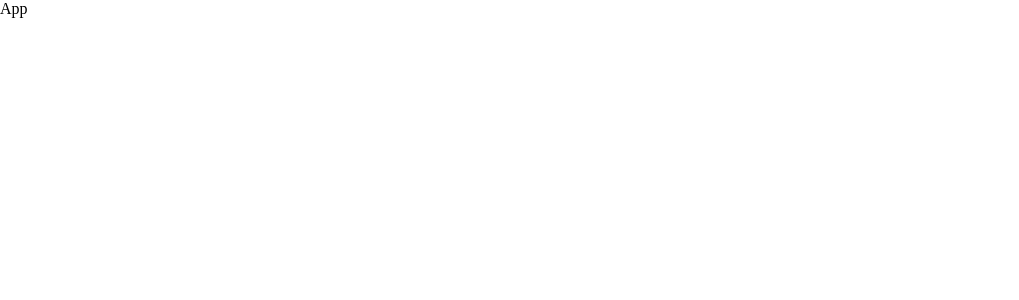
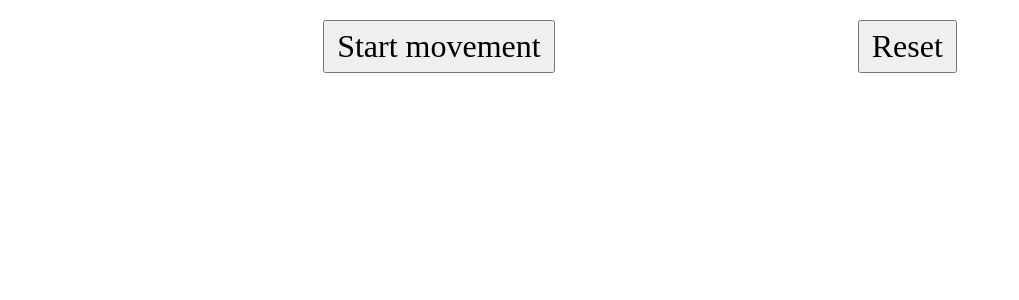
Before and after one commit to TiredTorch/pixi-test, a React (Vite) app: page / in a window 1280 px wide. Shown: the top 300 px of the page, without its empty margins (0-1019 px from the left). Built offline with nearby package versions, Linux system fonts and the light colour scheme.

Commit message:
Created base layout

```diff
--- a/package.json
+++ b/package.json
@@ -11,7 +11,9 @@
     },
     "private": true,
     "dependencies": {
+        "@pixi/react": "^7.1.2",
         "eslint-plugin-prettier": "^5.2.1",
+        "pixi.js": "^7.4.2",
         "react": "18.3.1",
         "react-dom": "18.3.1"
     },
@@ -44,7 +46,7 @@
         "eslint-plugin-react-hooks": "4.6.0",
         "jsdom": "~22.1.0",
         "nx": "19.5.7",
-        "prettier": "^2.6.2",
+        "prettier": "^2.8.8",
         "sass": "^1.55.0",
         "typescript": "~5.5.2",
         "vite": "^5.0.0",
--- /dev/null
+++ b/src/app/app.styles.ts
@@ -0,0 +1,25 @@
+import { StyleList } from "../types";
+
+export const appStyles: StyleList = {
+    root: {
+        minWidth: "100dvw",
+        minHeight: "100dvh",
+        maxWidth: "100dvw",
+        maxHeight: "100dvh",
+        display: "flex",
+        flexDirection: "column",
+    },
+    buttonSection: {
+        width: "100%",
+        display: "flex",
+        justifyContent: "space-evenly",
+        padding: "20px",
+    },
+    canvasSection: {
+        width: "100%",
+        flexGrow: "1",
+        display: "flex",
+        justifyContent: "center",
+        alignItems: "center",
+    },
+};
--- a/src/app/app.tsx
+++ b/src/app/app.tsx
@@ -1,5 +1,28 @@
+import { useCallback } from "react";
+import { Stage } from "@pixi/react";
+import { Button } from "../components";
+import { appStyles } from "./app.styles";
+
 const App = () => {
-    return <div>App</div>;
+    const handleStartMovement = useCallback(() => {
+        throw new Error();
+    }, []);
+
+    const handleResetCharacterPosition = useCallback(() => {
+        throw new Error();
+    }, []);
+
+    return (
+        <div style={appStyles.root}>
+            <div style={appStyles.buttonSection}>
+                <Button onClick={handleStartMovement}>Start movement</Button>
+                <Button onClick={handleResetCharacterPosition}>Reset</Button>
+            </div>
+            <div style={appStyles.canvasSection}>
+                <Stage></Stage>
+            </div>
+        </div>
+    );
 };
 
 export default App;
--- /dev/null
+++ b/src/components/Button/Button.styles.ts
@@ -0,0 +1,8 @@
+import { StyleList } from "../../types";
+
+export const buttonStyles: StyleList = {
+    root: {
+        padding: "6px 12px",
+        fontSize: "2rem"
+    },
+};
--- /dev/null
+++ b/src/components/Button/Button.tsx
@@ -0,0 +1,20 @@
+import { ButtonHTMLAttributes, FC } from "react";
+import { buttonStyles } from "./Button.styles";
+
+export const Button: FC<ButtonHTMLAttributes<HTMLButtonElement>> = ({
+    children,
+    style,
+    ...rest
+}) => {
+    return (
+        <button
+            style={{
+                ...buttonStyles.root,
+                ...style,
+            }}
+            {...rest}
+        >
+            {children}
+        </button>
+    );
+};
--- /dev/null
+++ b/src/components/index.ts
@@ -0,0 +1 @@
+export * from "./Button/Button";
--- a/src/styles.scss
+++ b/src/styles.scss
@@ -4,7 +4,15 @@
     box-sizing: border-box;
     margin: 0;
     padding: 0;
-    border: 0;
     font-size: 100%;
     font: inherit;
 }
+button {
+    cursor: pointer;
+    background: "#e7e7e7";
+    color: "#1e1e1e";
+    &:hover {
+        color: black;
+        background: "#555555"
+    }
+}
--- /dev/null
+++ b/src/types/common.types.ts
@@ -0,0 +1,3 @@
+import { CSSProperties } from "react";
+
+export type StyleList = Record<string, CSSProperties>;
--- /dev/null
+++ b/src/types/index.ts
@@ -0,0 +1 @@
+export * from "./common.types";
```
Also changed, not shown: 1 other file (tests, documents, lock files or other folders).
